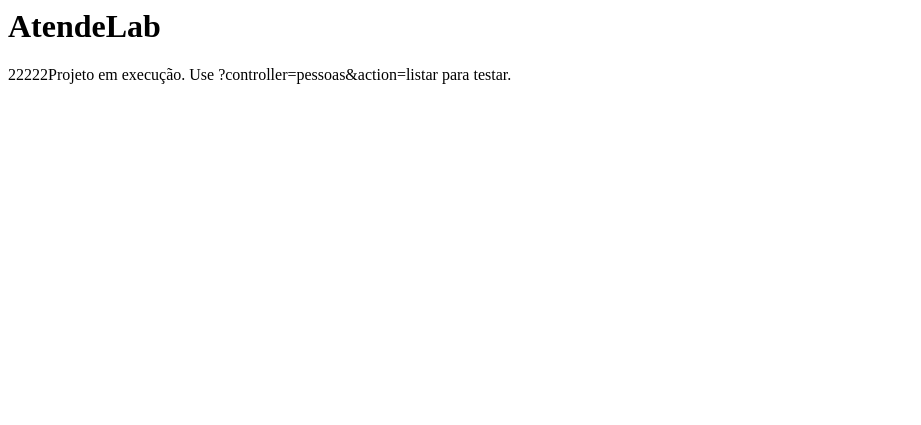
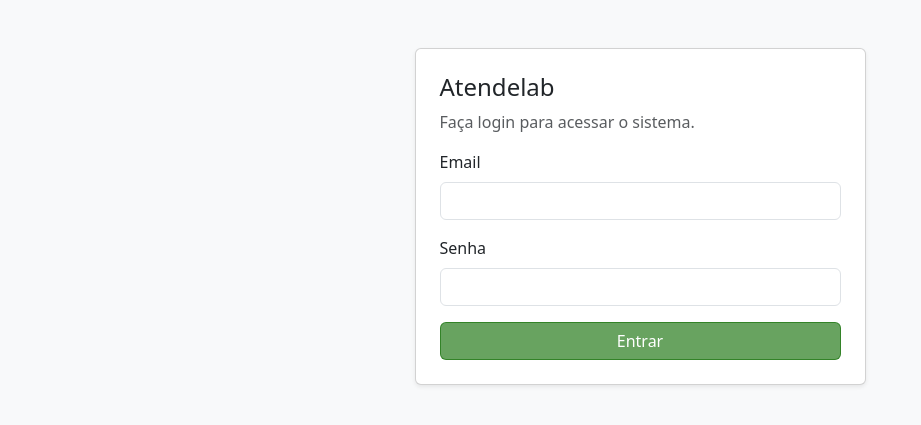
Before and after one commit to V-Hoffm/Atendelab, a PHP site: page / in a window 1280 px wide. Shown: the top 425 px of the page, without its empty margins (0-921 px from the left). Run offline with PHP 8.4, Linux system fonts and the light colour scheme.

Commit message:
[Feat] Adição Controllers de autenticação, tela de login e tela dashboard

```diff
--- /dev/null
+++ b/app/Controllers/AuthController.php
@@ -0,0 +1,132 @@
+<?php
+
+require_once __DIR__ . '/../../config/database.php';
+
+require_once __DIR__ . '/../Middleware/auth.php';
+
+class AuthController
+{
+    private PDO $pdo;
+
+    public function __construct()
+    {
+
+        global $pdo;
+
+        $this->pdo = $pdo;
+    }
+
+    public function exibirLogin(): void
+    {
+        if (usuarioAutenticado()) {
+            header('Location: ?controller=auth&action=dashboard');
+            exit();
+        }
+
+        $erro = $_SESSION['erro_login'] ?? null;
+        $mensagem = $_SESSION['mensagem'] ?? null;
+
+        unset($_SESSION['erro_login'], $_SESSION['mensagem']);
+
+        require __DIR__ . '/../Views/auth/login.php';
+    }
+
+    public function entrar(): void
+    {
+        if ($_SERVER['REQUEST_METHOD'] !== 'POST') {
+            header('Location: ?controller=auth&action=login');
+            exit;
+        }
+
+        $email = trim($_POST['email'] ?? '');
+        $senha = $_POST['senha'] ?? '';
+
+        if ($email === '' || $senha === '') {
+            $_SESSION['erro_login'] = 'Email e senha são obrigatórios.';
+
+            header('Location: ?controller=auth&action=login');
+            exit;
+        }
+
+        if (!filter_var($email, FILTER_VALIDATE_EMAIL)) {
+            $_SESSION['erro_login'] = 'Email inválido.';
+
+            header('Location: ?controller=auth&action=login');
+            exit;
+        }
+
+        $sql = 'SELECT id, nome, email, senha, perfil, status
+                FROM usuarios
+                WHERE email = :email
+                LIMIT 1';
+
+        $stmt = $this->pdo->prepare($sql);
+
+        $stmt->bindValue(':email', $email);
+
+        $stmt->execute();
+
+        $usuario = $stmt->fetch(PDO::FETCH_ASSOC);
+
+        if (
+            !$usuario
+            || $usuario['status'] !== 'ativo'
+            || !password_verify($senha, $usuario['senha'])
+        ) {
+            $_SESSION['erro_login'] = 'Email ou senha inválidos.';
+
+            header('Location: ?controller=auth&action=login');
+            exit;
+        }
+
+        session_regenerate_id(true);
+
+        $_SESSION['usuario'] = [
+            'id' => $usuario['id'],
+            'nome' => $usuario['nome'],
+            'email' => $usuario['email'],
+            'perfil' => $usuario['perfil']
+        ];
+
+        header('Location: ?controller=auth&action=dashboard');
+        exit;
+    }
+
+
+    public function dashboard(): void
+    {
+        exigirAutenticacao();
+
+        $usuario = usuarioAtual();
+
+        require __DIR__ . '/../Views/dashboard/index.php';
+    }
+
+    public function logout(): void
+    {
+        $_SESSION = [];
+
+        if (ini_get('session.use_cookies')) {
+            $params = session_get_cookie_params();
+
+            setcookie(
+                session_name(),
+                '',
+                time() - 42000,
+                $params['path'],
+                $params['domain'],
+                $params['secure'],
+                $params['httponly']
+            );
+        }
+
+        session_destroy();
+
+        session_start();
+
+        $_SESSION['mensagem'] = 'Logout realizado com sucesso.';
+
+        header('Location: ?controller=auth&action=login');
+        exit;
+    }
+}
--- /dev/null
+++ b/app/Middleware/auth.php
@@ -0,0 +1,27 @@
+<?php
+
+if (session_status() === PHP_SESSION_NONE) {
+    session_start();
+}
+
+function usuarioAutenticado(): bool
+{
+    return isset($_SESSION['usuario'])
+        && is_array($_SESSION['usuario']);
+}
+
+function exigirAutenticacao(): void
+{
+    if (!usuarioAutenticado()) {
+        $_SESSION['mensagem'] =
+            'Acesso negado. Por favor, faça login para continuar.';
+
+        header('Location: ?controller=auth&action=login');
+        exit();
+    }
+}
+
+function usuarioAtual(): ?array
+{
+    return $_SESSION['usuario'] ?? null;
+}
--- /dev/null
+++ b/app/Views/auth/login.php
@@ -0,0 +1,75 @@
+<!doctype html>
+<html lang="pt-br">
+
+<head>
+    <meta charset="utf-8">
+    <meta name="viewport" content="width=device-width, initial-scale=1">
+
+    <title>Login - AtendeLab</title>
+
+    <link href="https://cdn.jsdelivr.net/npm/bootstrap@5.3.3/dist/css/bootstrap.min.css" rel="stylesheet">
+</head>
+
+<body class="bg-light">
+
+    <div class="container">
+        <div class="row justify-content-center mt-5">
+            <div class="col-md-6 col-lg-5">
+                <div class="card shadow-sm">
+                    <div class="card-body p-4">
+                        <h1 class="h4 mb-2">Atendelab</h1>
+                        <p class="text-muted">
+                            Faça login para acessar o sistema.
+                        </p>
+
+                        <?php if (!empty($erro)): ?>
+                            <div class="alert alert-danger">
+                                <?= htmlspecialchars(
+                                    $erro,
+                                    ENT_QUOTES,
+                                    'UTF-8'
+                                ) ?>
+                            </div>
+                        <?php endif; ?>
+
+                        <?php if (!empty($mensagem)): ?>
+                            <div class="alert alert-success">
+                                <?= htmlspecialchars(
+                                    $mensagem,
+                                    ENT_QUOTES,
+                                    'UTF-8'
+                                ) ?>
+                            </div>
+                        <?php endif; ?>
+
+                        <form method="POST" action="?controller=auth&action=entrar">
+
+                            <div class="mb-3">
+                                <label for="email" class="form-label">
+                                    Email
+                                </label>
+
+                                <input type="email" name="email" id="email" class="form-control"  required>
+                            </div>
+
+                            <div class="mb-3">
+                                <label for="senha" class="form-label">
+                                    Senha
+                                </label>
+
+                                <input type="password" name="senha" id="senha" class="form-control"  required>
+                            </div>
+
+                            <button type="submit" class="btn btn-primary w-100" style="background-color: #157109a4; border-color: #157109a4;">
+                                Entrar
+                            </button>
+                        </form>
+                    </div>
+                </div>
+            </div>
+        </div>
+    </div>
+
+<body>
+
+</html>
--- a/config/database.php
+++ b/config/database.php
@@ -4,13 +4,25 @@ $port = 3306;
 $dbname = 'atendelab';
 $user = 'root';
 $password = '';
+
+
 try {
- $pdo = new PDO(
- "mysql:host=$host;port=$port;dbname=$dbname;charset=utf8mb4",
- $user,
- $password
- );
- $pdo->setAttribute(PDO::ATTR_ERRMODE, PDO::ERRMODE_EXCEPTION);
+    $pdo = new PDO(
+    "mysql:host=$host;port=$port;dbname=$dbname;charset=utf8mb4",
+    $user,
+    $password
+    );
+
+    $pdo->setAttribute(
+        PDO::ATTR_ERRMODE,
+        PDO::ERRMODE_EXCEPTION
+    );
+
+    $pdo->setAttribute(
+        PDO::ATTR_DEFAULT_FETCH_MODE,
+        PDO::FETCH_ASSOC
+    );
+
 } catch (PDOException $e) {
- die('Erro ao conectar com o banco de dados: ' . $e->getMessage());
+    exit('Erro ao conectar com o banco de dados: ' . $e->getMessage());
 }
--- a/routes.php
+++ b/routes.php
@@ -1,64 +1,103 @@
 <?php
-require_once __DIR__ . '/app/controllers/UsuariosController.php';
 
-$controller = $_GET['controller'] ?? 'home';
-$action = $_GET['action'] ?? 'index';
+require_once __DIR__ . '/app/Controllers/UsuariosController.php';
+require_once __DIR__ . '/app/Controllers/PessoasController.php';
+require_once __DIR__ . '/app/Controllers/AuthController.php';
+require_once __DIR__ . '/app/Middleware/auth.php';
 
-// if ($controller === 'usuarios') {
-//     $usuariosController = new UsuariosController();
-//     switch ($action) {
-//         case 'listar':
-//             $usuariosController->listar();
-//             break;
-//         case 'buscar':
-//             $usuariosController->buscarPorId();
-//             break;
-//         case 'criar':
-//             $usuariosController->criar();
-//             break;
-//         case 'atualizar':
-//             $usuariosController->atualizar();
-//             break;
-//         case 'excluir':
-//             $usuariosController->excluir();
-//             break;
-//         default:
-//             echo "Ação não de usuários não encontrada.";
-//             break;
-//     }
-// } else {
-//     echo "<h1>AtendeLab</h1>";
-//     echo "<p>Projeto em execução. Use ?controller=usuarios&action=listar para testar.</p>";
-// }
+$controller = $_GET['controller'] ?? 'auth';
+$action = $_GET['action'] ?? 'login';
 
-require_once __DIR__ . '/app/controllers/PessoasController.php';
+switch ($controller) {
+    case 'auth':
+        $authController = new AuthController();
 
-$controller = $_GET['controller'] ?? 'home';
-$action = $_GET['action'] ?? 'index';
+        switch ($action) {
+            case 'login':
+                $authController->exibirLogin();
+                break;
 
-if ($controller === 'pessoas') {
+            case 'entrar':
+                $authController->entrar();
+                break;
+
+            case 'dashboard':
+                $authController->dashboard();
+                break;
+
+            case 'logout':
+                $authController->logout();
+                break;
+
+            default:
+                http_response_code(404);
+                echo "Ação de autenticação não encontrada.";
+        }
+        break;
+
+    case 'usuarios':
+        exigirAutenticacao();
+        $usuariosController = new UsuariosController();
+
+        switch ($action) {
+            case 'listar':
+                $usuariosController->listar();
+                break;
+
+            case 'buscarPorId':
+                $usuariosController->buscarPorId();
+                break;
+
+            case 'criar':
+                $usuariosController->criar();
+                break;
+
+            case 'atualizar':
+                $usuariosController->atualizar();
+                break;
+
+            case 'excluir':
+                $usuariosController->excluir();
+                break;
+
+            default:
+                http_response_code(404);
+                echo "Ação de usuários não encontrada.";
+        }
+        break;
+
+    case 'pessoas':
+        exigirAutenticacao();
         $pessoasController = new PessoasController();
+
         switch ($action) {
             case 'listar':
                 $pessoasController->listar();
                 break;
+
             case 'buscar':
                 $pessoasController->buscarPorId();
                 break;
+
             case 'criar':
                 $pessoasController->criar();
                 break;
+
             case 'atualizar':
                 $pessoasController->atualizar();
                 break;
+
             case 'excluir':
                 $pessoasController->excluir();
                 break;
+
             default:
                 echo "Ação não de pessoas não encontrada.";
                 break;
         }
-} else {
-    echo "<h1>AtendeLab</h1>";
-    echo "<p>22222Projeto em execução. Use ?controller=pessoas&action=listar para testar.</p>";
+        break;
+
+    default:
+        http_response_code(404);
+        echo "Controlador não encontrado.";
 }
```
Also changed, not shown: app/Views/dashboard/index.php (added, +59 -0 lines). Lines whose indentation alone changed are shown as unchanged.
